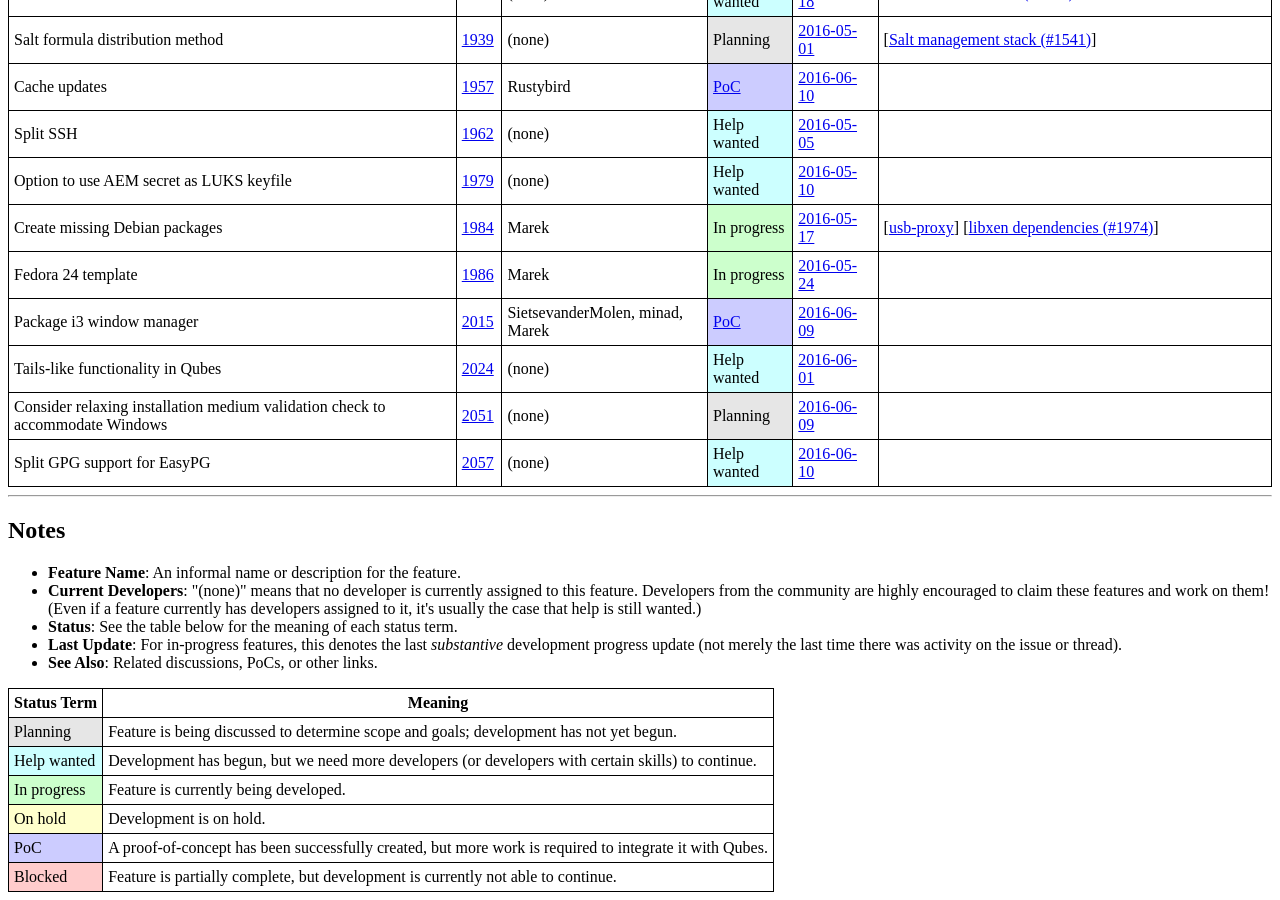
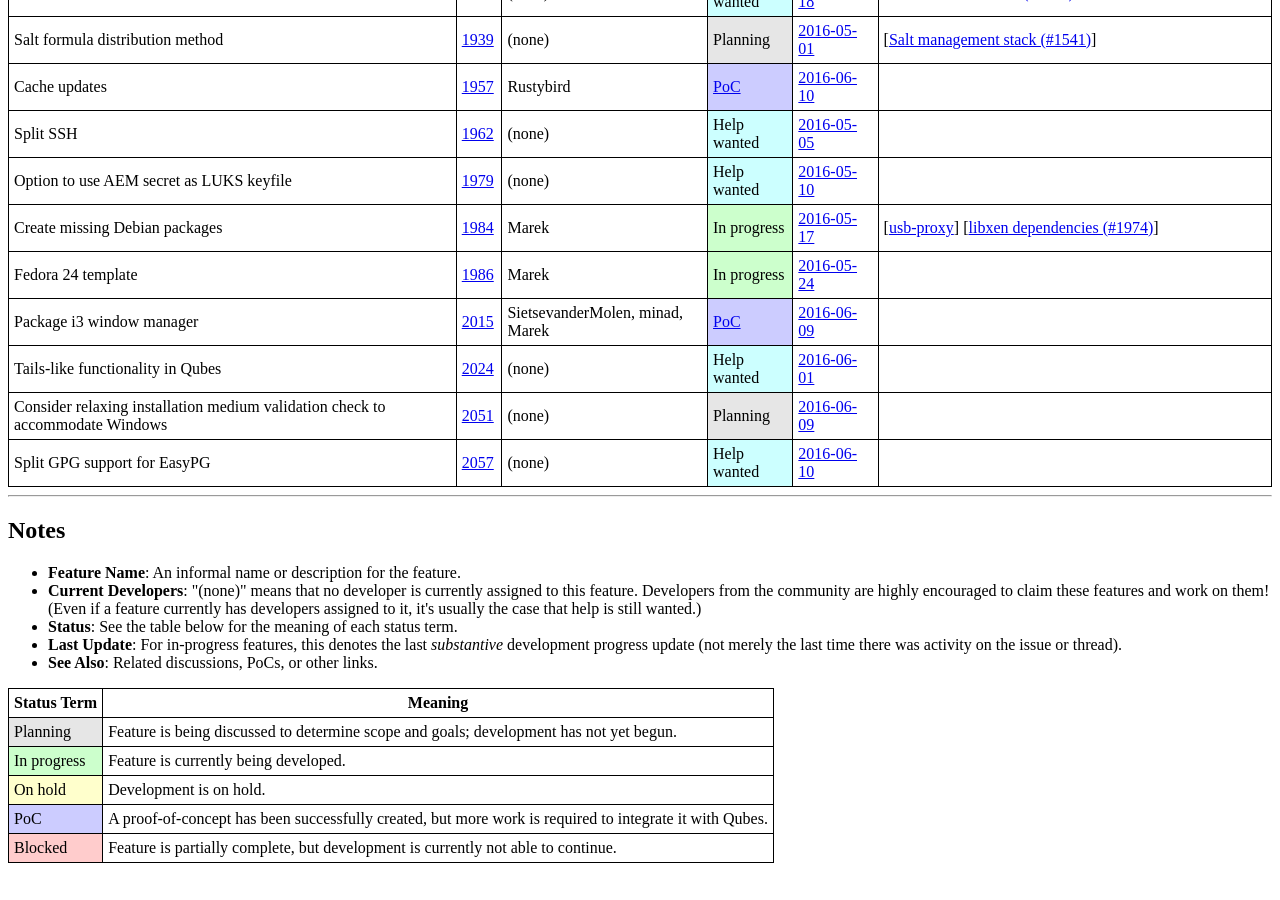
Before and after one commit to QubesOS/qubes-issues, a Jekyll site: the page built from index.md, in a window 1280 px wide and 900 px high, scrolled down 4502 px. Built offline with Jekyll 4.4.1, drawn with Linux system fonts in a browser that asks for light colours; after the commit the page ends 5373 px from its top, so only the background shows below that.

Commit message:
Remove "Help wanted" status term
The meaning of this term has changed such that it now refers
to a more specific instance of "Blocked."

```diff
--- a/_includes/features.html
+++ b/_includes/features.html
@@ -89,10 +89,6 @@
       <td>Feature is being discussed to determine scope and goals; development has not yet begun.</td>
     </tr>
     <tr>
-      <td class="help-wanted">Help wanted</td>
-      <td>Development has begun, but we need more developers (or developers with certain skills) to continue.</td>
-    </tr>
-    <tr>
       <td class="in-progress">In progress</td>
       <td>Feature is currently being developed.</td>
     </tr>
```
